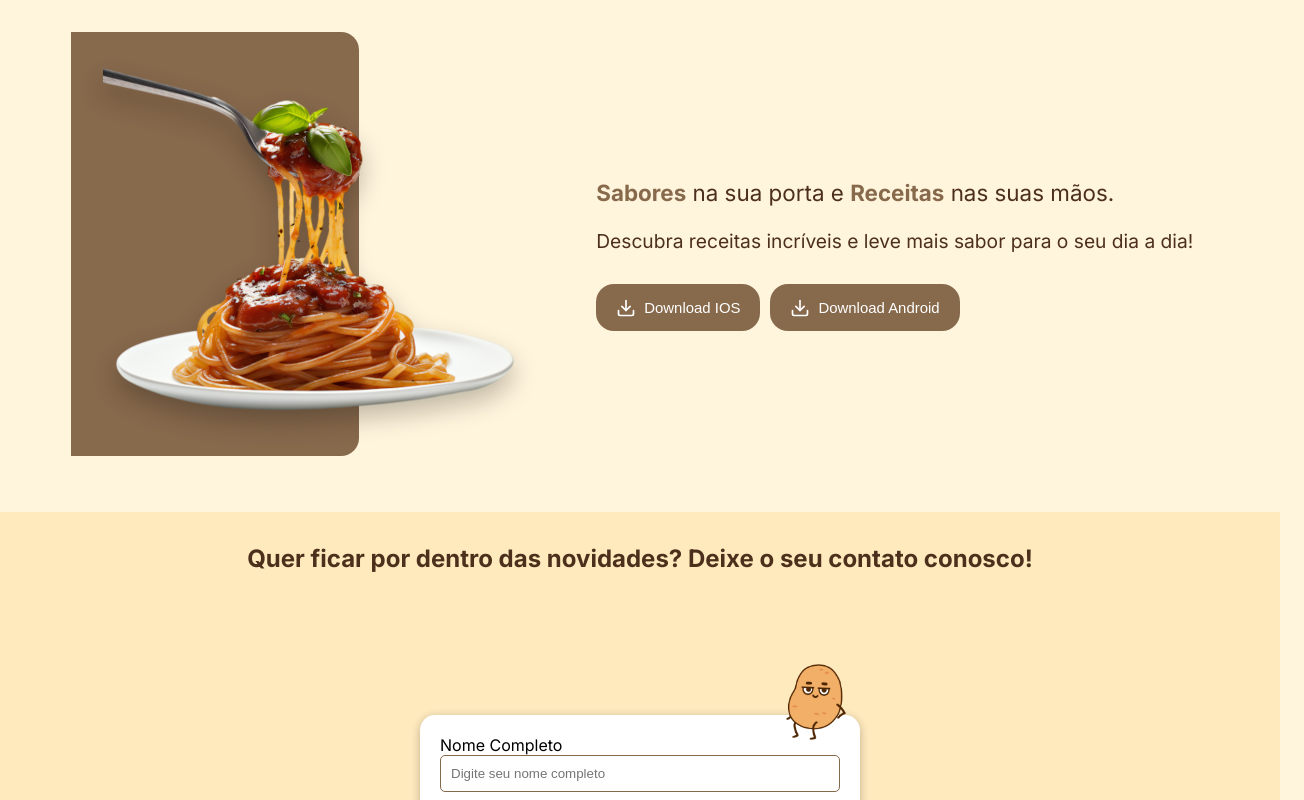
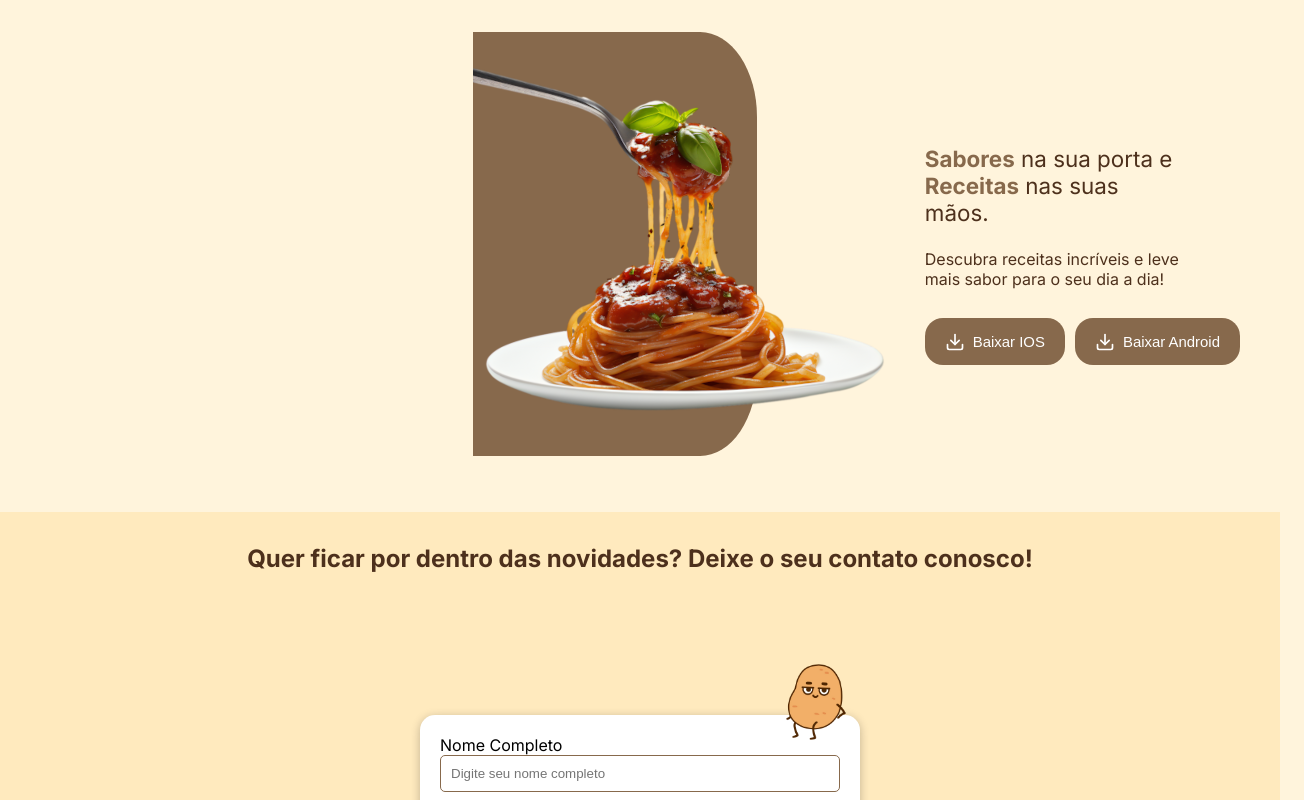
Before and after one commit to brunacostaz/GourmetOn, a React (Create React App) app: page / in a window 1280 px wide. Shown: the top 800 px of the page, 1304 px wide, since content can reach past the window. Built offline with nearby package versions, Linux system fonts and the light colour scheme.

Commit message:
ajustando o hero

```diff
--- a/src/componentes/Hero/index.js
+++ b/src/componentes/Hero/index.js
@@ -8,39 +8,72 @@ const ContainerHero = styled.section`
     display: flex;
     flex-direction: row;
     align-items: center;
-    justify-content: space-around;
-    gap: 5em;
+    justify-content: flex-end;
+    gap: 1em;
     padding: var(--margin-y) var(--margin-x) var(--margin-y) 0;
+    box-sizing: border-box;
+
+    @media (min-width: 768px) and (max-width: 1279px) {
+        gap: 4em;
+    }
 `
 
 const BgImg = styled.div`
-    content: '';
+    display: flex;
+    align-items: center;
+    justify-content: end;
     position: relative;
+    box-sizing: border-box;
+
+    .bgHero {
+        position: absolute;
+        top: 0;
+        left: 0;
+        width: 60%;
+        height: 100%;
         background-color: var(--marrom-claro);
-    border-radius: 0 18px 18px 0;
-    max-width: 20%;
+        border-radius: 0 20% 20% 0;
         padding-left: 2em;
-    left: 0;
+    }
 
-    img {
+    .imgHero {
+        position: relative;
+        max-width: 100%;
+        height: auto;
+        z-index: 1;
+        // padding-left: 1em;
+    }
+
+    @media (min-width: 768px) and (max-width: 1279px) {
+
+    }
+`
+
+const ImgHero = styled.div`
     filter: drop-shadow(0 12px 12px var(--color-shadow));
-    }
 `
 
 const TextosHero = styled.article`
     padding: var(--margin-y) 1em;
 
-    h1,h2 {
+    h1, h2 {
         font-weight: normal;
-        color: var(--marrom-escuro)
+        color: var(--marrom-escuro);
+        max-width: 100px;
     }
 
     h1 {
         font-size: var(--h1-mobile);
+        font-weight: normal;
+        color: var(--marrom-escuro);
+        max-width: 260px;
     }
 
     h2 {
-        font-size: var(--h2-mobile);
+        font-size: var(--p-mobile);
+        font-weight: normal;
+        color: var(--marrom-escuro);
+        max-width: 260px;
     }
 
     span {
@@ -63,10 +96,13 @@ const Hero = () => {
     return (
         <ContainerHero>
             <BgImg>
+                <div className='bgHero'></div>
+                <div className='imgHero'>
                     <picture>
                         <source srcSet={`${process.env.PUBLIC_URL}/img/img-hero.png`} media='(min-width: 1024px)'/>
                         <img loading='lazy' src={`${process.env.PUBLIC_URL}/img/img-hero-mobile.png`} alt='foto de um prato de macarronada, com um garfo levantando um pouco da comida' />
                     </picture>
+                </div>
             </BgImg>
             <TextosHero>
                 <h1><span>Sabores</span> na sua porta e <span>Receitas</span> nas suas mãos.</h1>
@@ -75,11 +111,11 @@ const Hero = () => {
                 <BotoesHero>
                     <BotaoIcon>
                         <Download color="white" size={20} />
-                        <p>Download IOS</p>
+                        <p>Baixar IOS</p>
                     </BotaoIcon>
                     <BotaoIcon>
                         <Download color="white" size={20} />
-                        <p>Download Android</p>
+                        <p>Baixar Android</p>
                     </BotaoIcon>
                 </BotoesHero>
             </TextosHero>
--- a/src/variaveis.css
+++ b/src/variaveis.css
@@ -26,4 +26,5 @@
     /* espaçamentos vesticais e horizontais (modificar conforme o necessário)*/
     --margin-y: 2em;
     --margin-x: 1.5em;
+
 }
```
Lines whose indentation alone changed are shown as unchanged.
